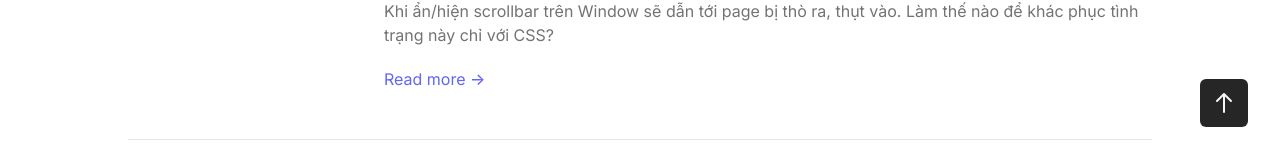
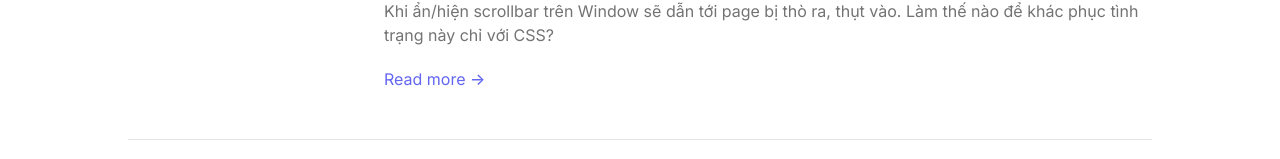
Before and after one commit to Tom2187End/leohuynh, a Next.js app: page / in a window 1280 px wide. Shown: the part 641-800 px from the top of the page. Built offline with nearby package versions, Linux system fonts and the light colour scheme; no server answers; what @tailwindcss/typography would draw is missing.

Commit message:
Update ScrollTop button

```diff
--- a/components/ScrollTop.js
+++ b/components/ScrollTop.js
@@ -1,9 +1,18 @@
-import { useEffect } from 'react'
+import { useEffect, useState } from 'react'
 import smoothscroll from 'smoothscroll-polyfill'
 
 const ScrollTop = () => {
+  const [show, setShow] = useState(false)
+
   useEffect(() => {
     smoothscroll.polyfill()
+    const handleWindowScroll = () => {
+      if (window.scrollY > 200) setShow(true)
+      else setShow(false)
+    }
+
+    window.addEventListener('scroll', handleWindowScroll)
+    return () => window.removeEventListener('scroll', handleWindowScroll)
   }, [])
 
   const handleClick = () => {
@@ -15,10 +24,11 @@ const ScrollTop = () => {
       aria-label="Scroll To Top"
       type="button"
       onClick={handleClick}
-      className="hidden md:inline-block fixed right-8 bottom-8 rounded-md bg-gray-800 text-gray-100 p-3"
+      style={{ opacity: show ? 1 : 0 }}
+      className="hidden md:inline-block transition-opacity fixed right-8 bottom-8 rounded-md bg-gray-800 hover:bg-gray-700 text-gray-100 p-2"
     >
       <svg
-        className="w-6 h-6"
+        className="w-[22px] h-[22px]"
         fill="none"
         stroke="currentColor"
         viewBox="0 0 24 24"
```
